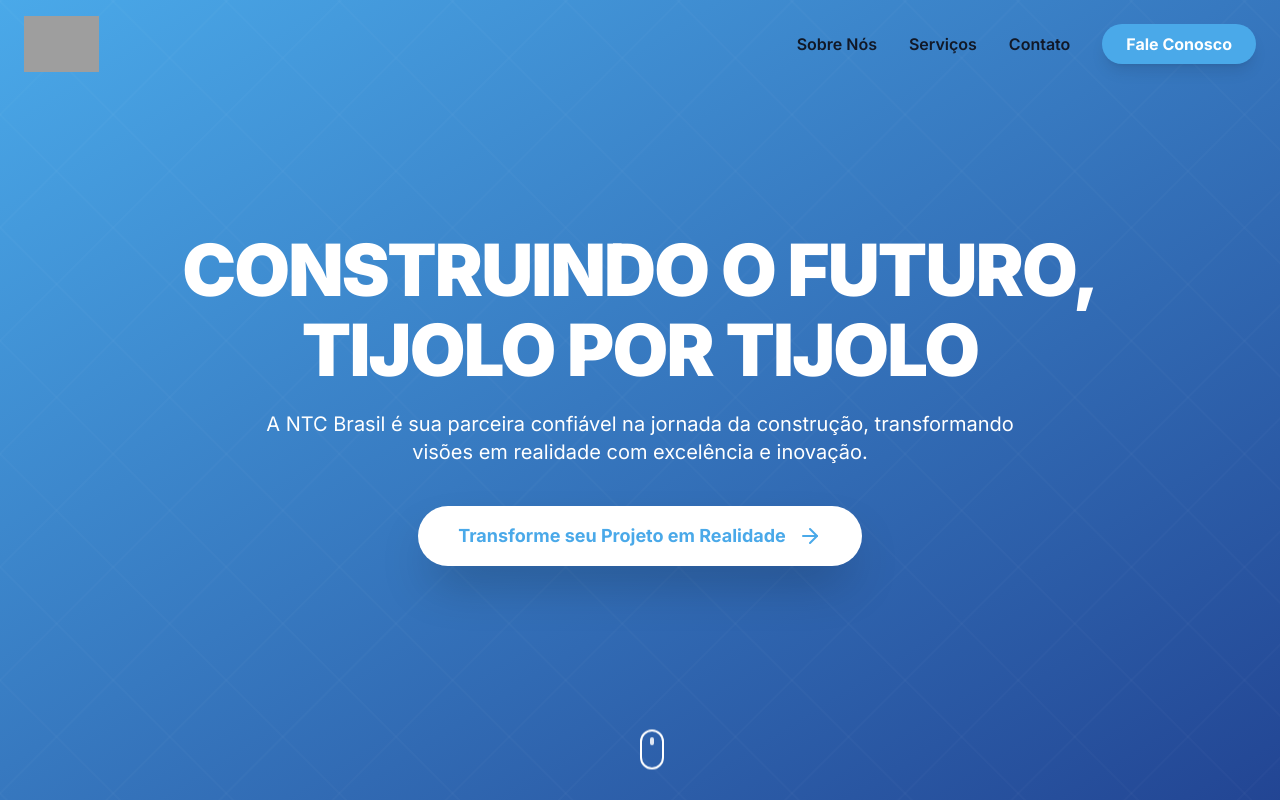
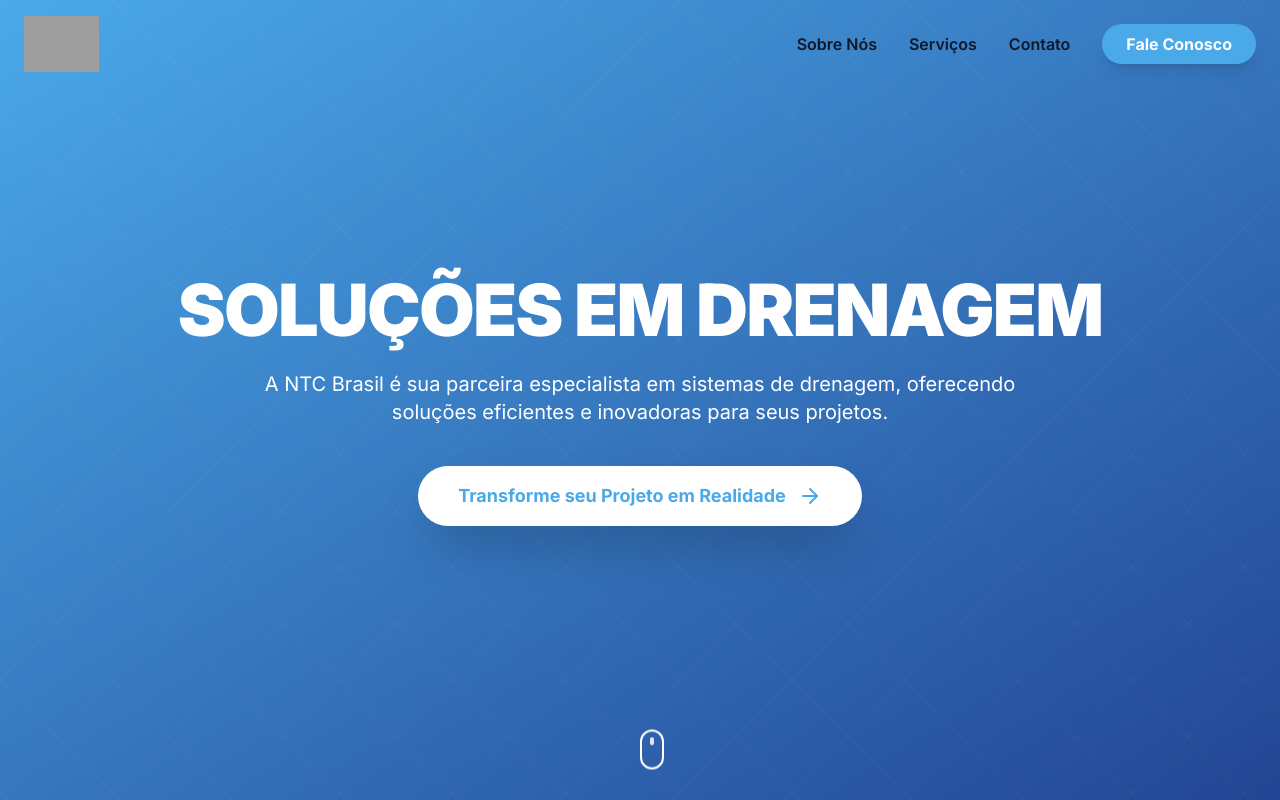
Before and after one commit to ffbrunoff1/ntcbrasil10-143244, a React (Vite) app: page / in a window 1280 px wide. Shown: the top 800 px of the page. Built offline with nearby package versions, Linux system fonts and the light colour scheme; grey boxes are pictures that could not be loaded.

Commit message:
Atualizar arquivos do projeto - 2025-07-28T15:25:22.124Z

```diff
--- a/index.html
+++ b/index.html
@@ -4,14 +4,14 @@
     <meta charset="UTF-8" />
     <link rel="icon" type="image/svg+xml" href="/vite.svg" />
     <meta name="viewport" content="width=device-width, initial-scale=1.0" />
-    <title>NTC Brasil | Construindo o Futuro</title>
+    <title>NTC Brasil | Soluções em Drenagem</title>
     <meta
       name="description"
-      content="NTC Brasil - Construindo o Futuro, Tijolo por Tijolo. Soluções completas em construção civil, da gestão de obras a projetos residenciais e comerciais."
+      content="NTC Brasil - Soluções em drenagem. Soluções completas em sistemas de drenagem para projetos residenciais e comerciais."
     />
     <meta
       name="keywords"
-      content="NTC Brasil, construção, construtora, obras, engenharia, projetos, reformas"
+      content="NTC Brasil, drenagem, construção, construtora, obras, engenharia, projetos, reformas"
     />
     <link rel="preconnect" href="https://fonts.googleapis.com" />
     <link rel="preconnect" href="https://fonts.gstatic.com" crossorigin />
--- a/src/components/Footer.jsx
+++ b/src/components/Footer.jsx
@@ -1,16 +1,13 @@
 import React from 'react';
 import { motion } from 'framer-motion';
-
 export default function Footer() {
   const logoUrl =
     'https://qotdwocbcoirjlqjkjhq.supabase.co/storage/v1/object/public/imagens.website.creation/ad5c31a2-f045-4f97-a0ab-2d4f0e6a69e7/logo_1753484672362_0.png';
-
   const navLinks = [
     { name: 'Sobre Nós', href: '#about' },
     { name: 'Serviços', href: '#services' },
     { name: 'Contato', href: '#contact' },
   ];
-
   const footerVariants = {
     hidden: { opacity: 0, y: 50 },
     visible: {
@@ -19,7 +16,6 @@ export default function Footer() {
       transition: { duration: 0.8, ease: 'easeOut' },
     },
   };
-
   return (
     <motion.footer
       className="bg-accent text-secondary"
@@ -39,10 +35,9 @@ export default function Footer() {
               />
             </a>
             <p className="max-w-xs text-gray-300">
-              Construindo o futuro com solidez, confiança e inovação.
+              Soluções em drenagem com solidez, confiança e inovação.
             </p>
           </div>
-
           <div>
             <h3 className="text-lg font-bold uppercase tracking-wider mb-4">
               Navegação
@@ -60,7 +55,6 @@ export default function Footer() {
               ))}
             </ul>
           </div>
-
           <div>
             <h3 className="text-lg font-bold uppercase tracking-wider mb-4">
               Contato
@@ -78,7 +72,6 @@ export default function Footer() {
             </ul>
           </div>
         </div>
-
         <div className="mt-12 pt-8 border-t border-blue-800/50 text-center text-gray-400">
           <p>
             &copy; {new Date().getFullYear()} NTC Brasil. Todos os direitos
--- a/src/components/Hero.jsx
+++ b/src/components/Hero.jsx
@@ -1,7 +1,6 @@
 import React from 'react';
 import { motion } from 'framer-motion';
 import { ArrowRight } from 'lucide-react';
-
 export default function Hero() {
   const containerVariants = {
     hidden: { opacity: 0 },
@@ -13,7 +12,6 @@ export default function Hero() {
       },
     },
   };
-
   const itemVariants = {
     hidden: { y: 20, opacity: 0 },
     visible: {
@@ -25,7 +23,6 @@ export default function Hero() {
       },
     },
   };
-
   return (
     <section
       id="home"
@@ -49,7 +46,6 @@ export default function Hero() {
           <rect width="100%" height="100%" fill="url(#hero-pattern)"></rect>
         </svg>
       </div>
-
       <motion.div
         className="container mx-auto px-6 text-center z-10"
         variants={containerVariants}
@@ -60,16 +56,14 @@ export default function Hero() {
           variants={itemVariants}
           className="text-4xl md:text-6xl lg:text-7xl font-black uppercase tracking-tight"
         >
-          Construindo o Futuro,
-          <br />
-          <span className="block mt-2">Tijolo por Tijolo</span>
+          Soluções em Drenagem
         </motion.h1>
         <motion.p
           variants={itemVariants}
           className="mt-6 max-w-3xl mx-auto text-lg md:text-xl font-light"
         >
-          A NTC Brasil é sua parceira confiável na jornada da construção,
-          transformando visões em realidade com excelência e inovação.
+          A NTC Brasil é sua parceira especialista em sistemas de drenagem,
+          oferecendo soluções eficientes e inovadoras para seus projetos.
         </motion.p>
         <motion.div variants={itemVariants} className="mt-10">
           <a
```
